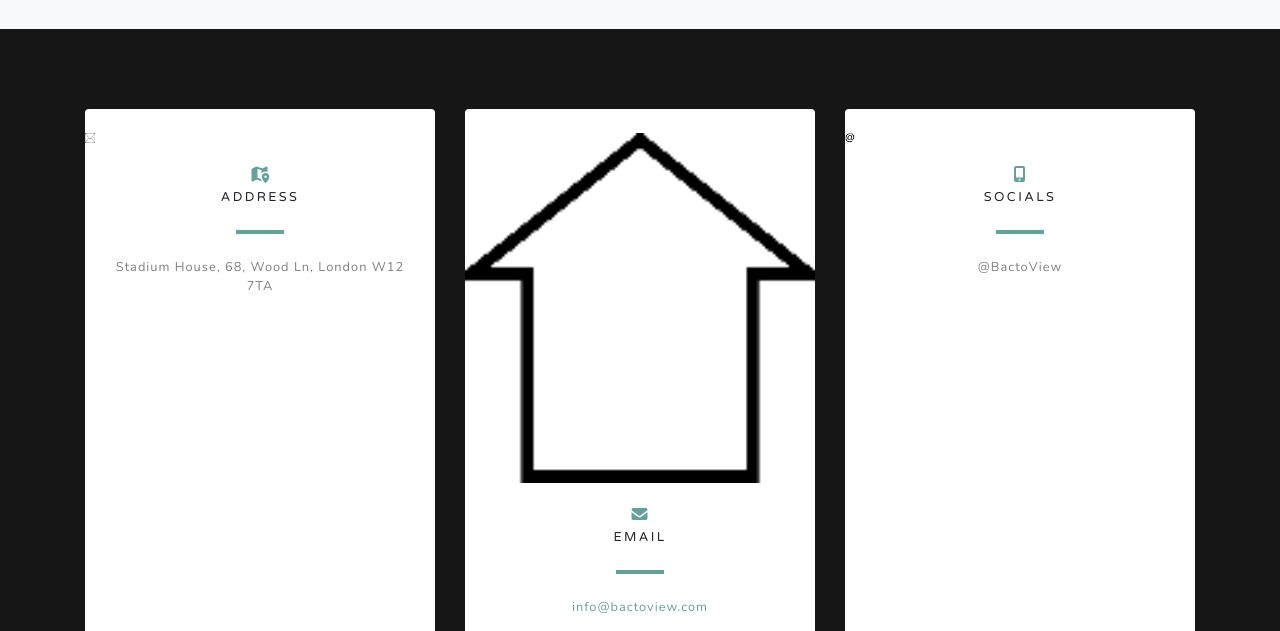
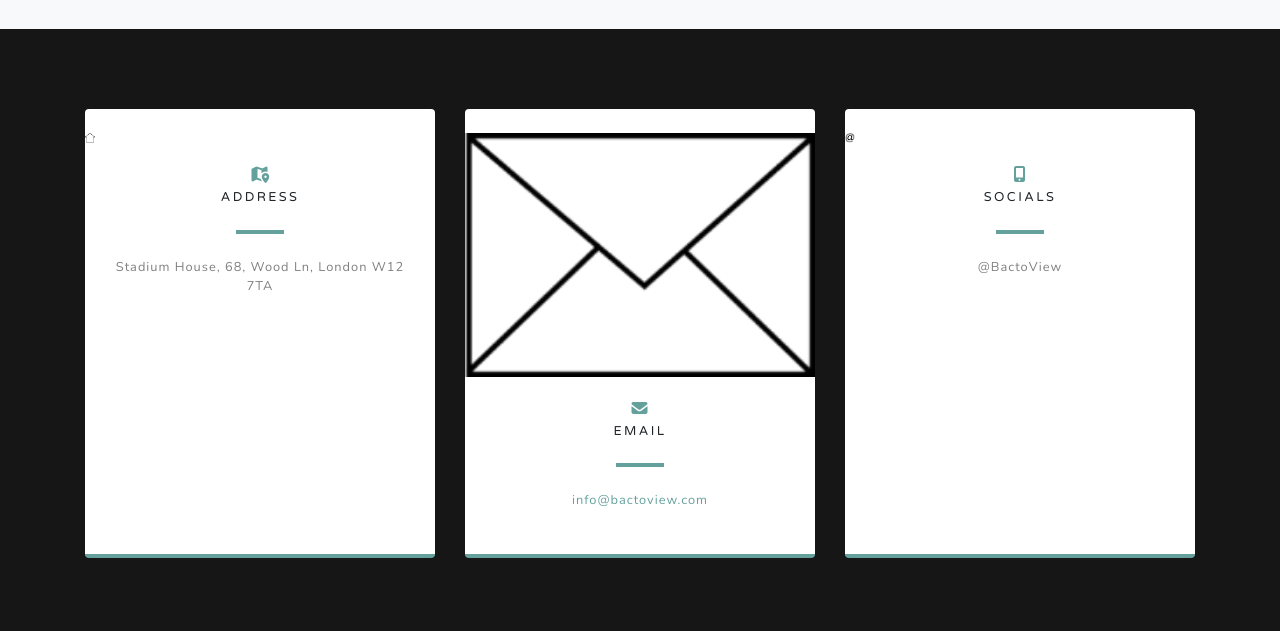
Before and after one commit to PAULC33/horizons1, a website: page index.html in a window 1280 px wide. Shown: the part 4220-4851 px from the top of the page. Drawn offline with nearby package versions, Linux system fonts and the light colour scheme.

Commit message:
Add files via upload

```diff
--- a/index.html
+++ b/index.html
@@ -176,7 +176,7 @@
       <div class="row">
         <div class="col-md-4 mb-3 mb-md-0">
           <div class="card py-4 h-100">
-            <img src="ADDRESS1new.png" class="img-fluid" alt="ADDRESS" width="10" height="10">
+            <img src="ADDRESSnew2.png" class="img-center" alt="ADDRESS" width="10" height="10">
             <div class="card-body text-center">
               <i class="fas fa-map-marked-alt text-primary mb-2"></i>
               <h4 class="text-uppercase m-0">Address</h4>
@@ -188,7 +188,7 @@
 
         <div class="col-md-4 mb-3 mb-md-0">
           <div class="card py-4 h-100">
-            <img src="MAILnew.png" class="img-fluid" alt="MAIL">
+            <img src="MAILnew2.png" class="img-center" alt="MAIL">
             <div class="card-body text-center">
               <i class="fas fa-envelope text-primary mb-2"></i>
               <h4 class="text-uppercase m-0">Email</h4>
@@ -202,7 +202,7 @@
 
         <div class="col-md-4 mb-3 mb-md-0">
           <div class="card py-4 h-100">
-            <img src="@new.png" class="img-fluid" alt="@" width="10" height="10">
+            <img src="@new2.png" class="img-center" alt="@" width="10" height="10">
             <div class="card-body text-center">
               <i class="fas fa-mobile-alt text-primary mb-2"></i>
               <h4 class="text-uppercase m-0">Socials</h4>
```
